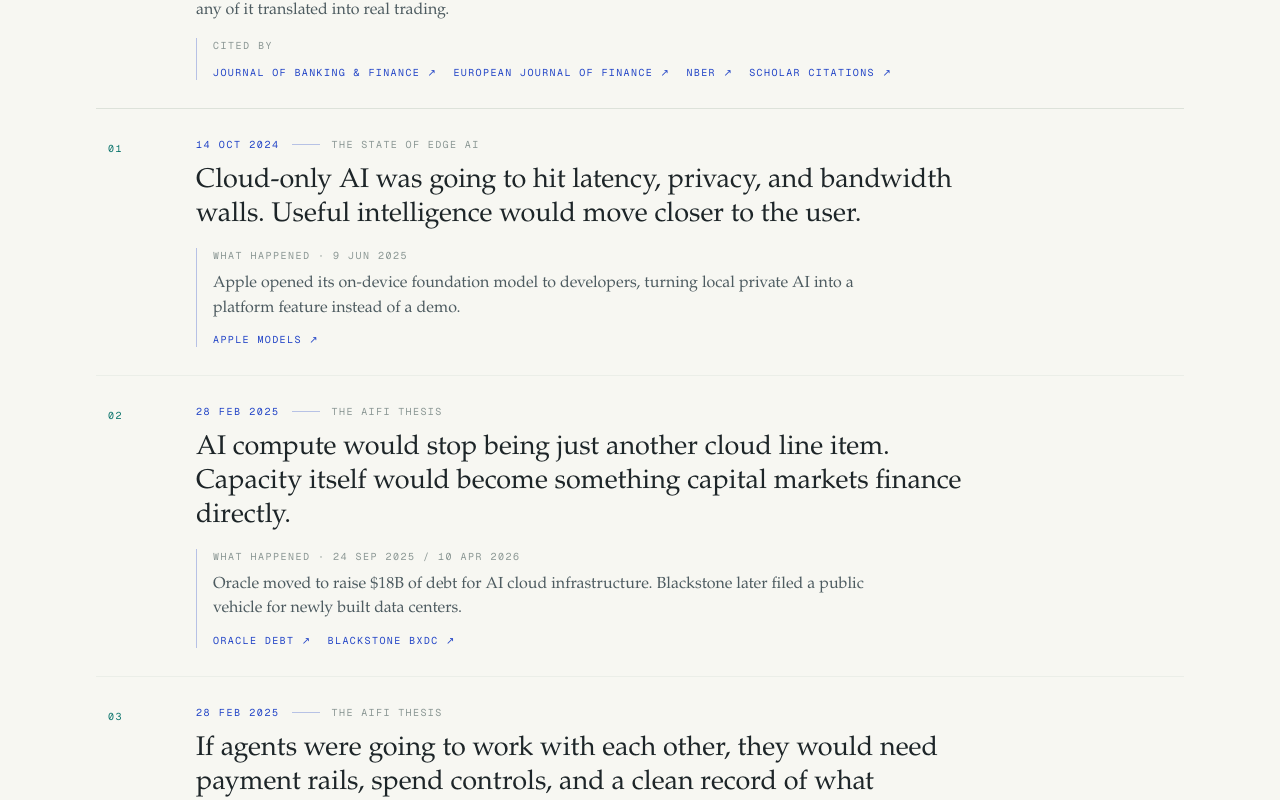
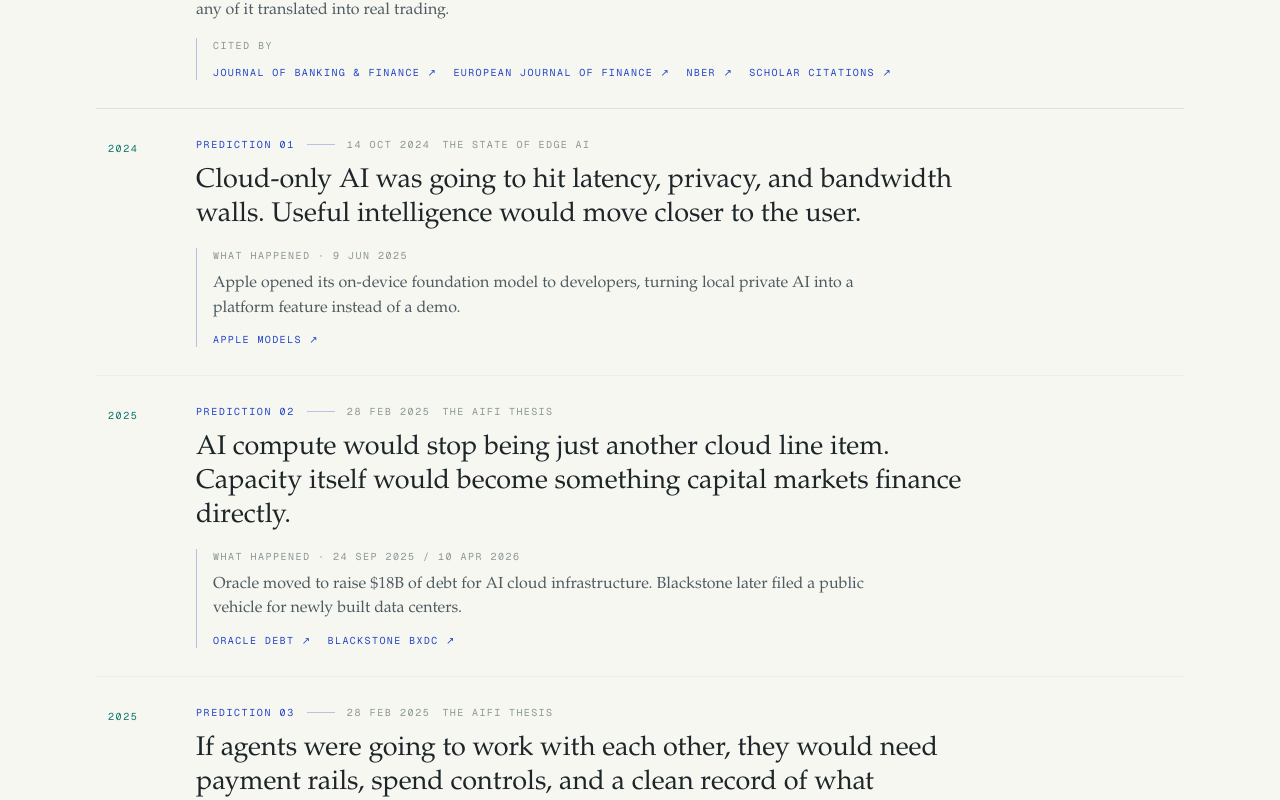
Before and after one commit to 0xadvait/personal_web, a Next.js app: page / in a window 1280 px wide. Shown: the part 1160-1960 px from the top of the page. Built offline with nearby package versions, Linux system fonts and the light colour scheme.

Commit message:
Use years in research timeline

```diff
--- a/src/components/Thesis.js
+++ b/src/components/Thesis.js
@@ -4,6 +4,7 @@ import SectionHeader from './SectionHeader';
 const datedPredictions = [
   {
     made: '14 Oct 2024',
+    year: '2024',
     source: 'The State of Edge AI',
     sourceHref: 'https://peri-labs.github.io/docs/assets/files/The_State_of_Edge_AI.pdf',
     prediction:
@@ -20,6 +21,7 @@ const datedPredictions = [
   },
   {
     made: '28 Feb 2025',
+    year: '2025',
     source: 'The AiFi Thesis',
     sourceHref: 'https://peri-labs.github.io/docs/assets/files/The_AiFi_Thesis.pdf',
     prediction:
@@ -40,6 +42,7 @@ const datedPredictions = [
   },
   {
     made: '28 Feb 2025',
+    year: '2025',
     source: 'The AiFi Thesis',
     sourceHref: 'https://peri-labs.github.io/docs/assets/files/The_AiFi_Thesis.pdf',
     prediction:
@@ -176,22 +179,22 @@ export default function Thesis() {
                   className="grid gap-4 py-7 sm:grid-cols-[4.25rem_1fr] sm:gap-5 sm:px-3"
                 >
                   <div className="font-mono text-[10px] uppercase tracking-[0.16em] text-accent-alt sm:pt-1">
-                    {String(index + 1).padStart(2, '0')}
+                    {item.year}
                   </div>
                   <div className="min-w-0">
                     <div className="flex flex-wrap items-center gap-x-3 gap-y-1.5">
+                      <span className="font-mono text-[10px] uppercase tracking-[0.16em] text-accent">
+                        Prediction {String(index + 1).padStart(2, '0')}
+                      </span>
+                      <span aria-hidden className="hidden h-px w-7 bg-accent/30 sm:inline-block" />
                       <a
                         href={item.sourceHref}
                         target="_blank"
                         rel="noopener noreferrer"
-                        className="font-mono text-[10px] uppercase tracking-[0.16em] text-accent hover:underline underline-offset-[3px]"
+                        className="font-mono text-[10px] uppercase tracking-[0.16em] text-fg-dim hover:text-accent hover:underline underline-offset-[3px]"
                       >
                         {item.made}
                       </a>
-                      <span
-                        aria-hidden
-                        className="hidden h-px w-7 bg-accent/30 sm:inline-block"
-                      />
                       <span className="font-mono text-[9px] uppercase tracking-[0.14em] text-fg-dim sm:text-[10px]">
                         {item.source}
                       </span>
```
